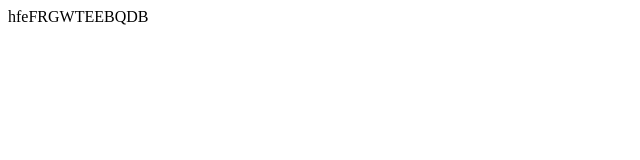
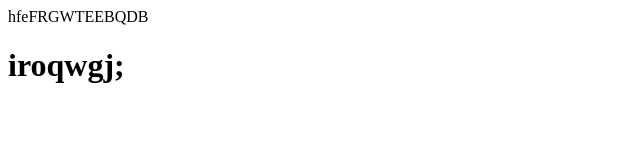
Before and after one commit to hamzaqammaz2010-max/final_project, a plain HTML site: page hamza/test1.html in a window 1280 px wide. Shown: the whole page, without its empty margins (0-640 px from the left). Drawn offline with Linux system fonts and the light colour scheme.

Commit message:
fourthedit

```diff
--- a/hamza/test1.html
+++ b/hamza/test1.html
@@ -7,5 +7,6 @@
 </head>
 <body>
     hfeFRGWTEEBQDB
+    <h1>iroqwgj;</h1>
 </body>
 </html>
```
